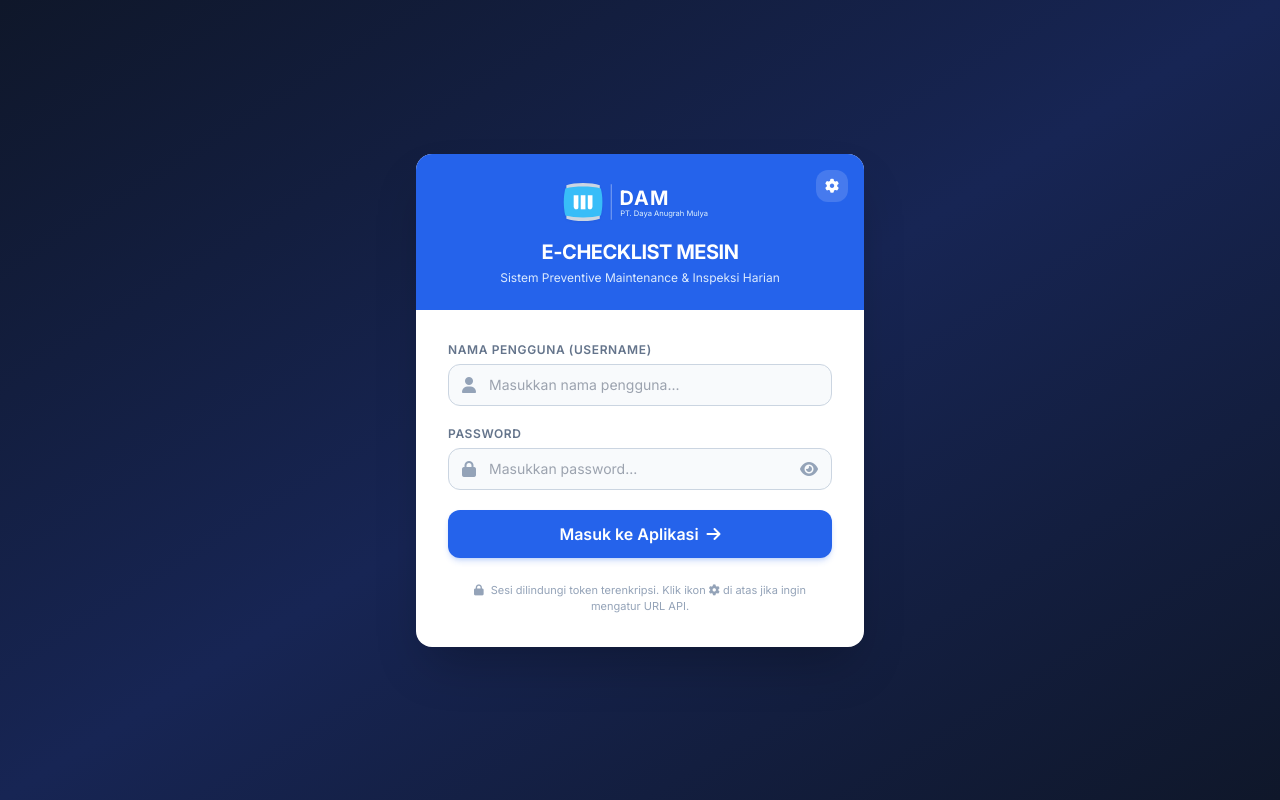
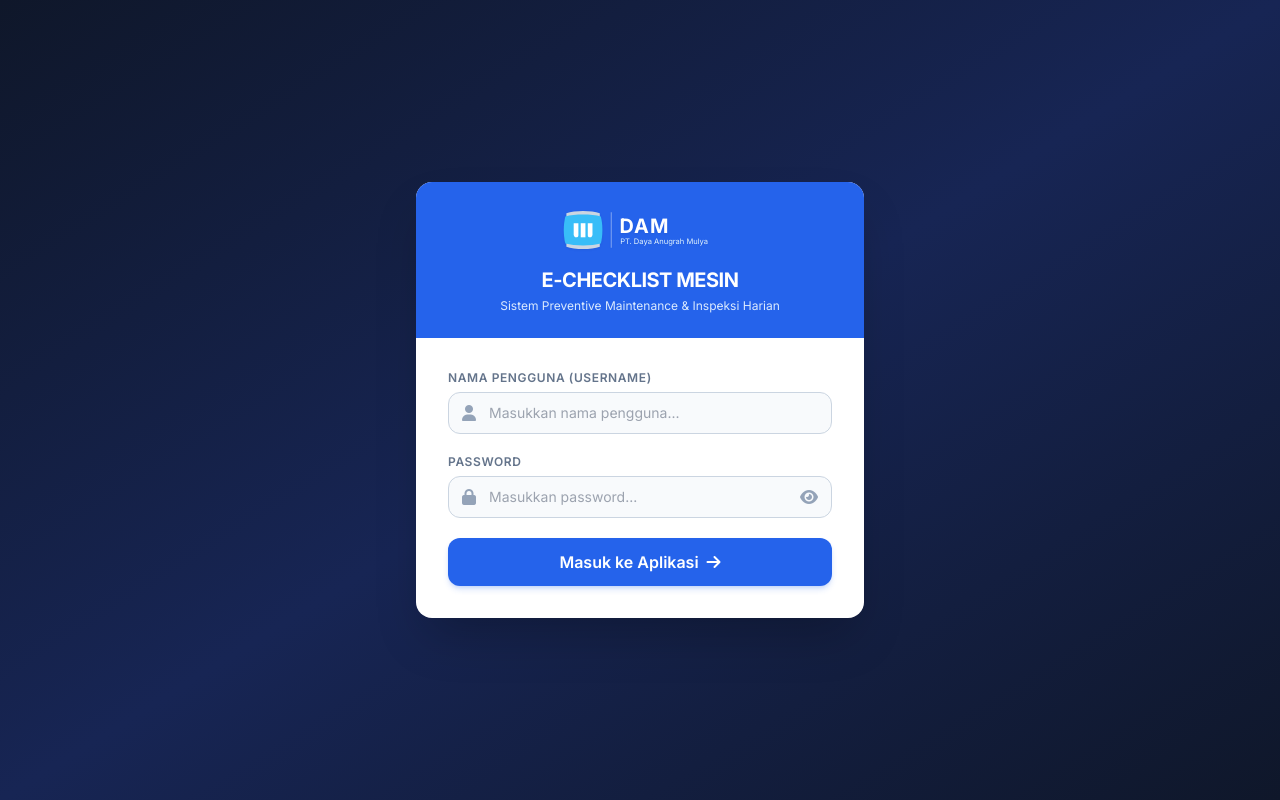
Before and after one commit to app-clients/Inspection, a plain HTML site: page index.html in a window 1280 px wide. Drawn offline with nearby package versions, Linux system fonts and the light colour scheme.

Commit message:
Update index.html

```diff
--- a/index.html
+++ b/index.html
@@ -67,10 +67,6 @@
     <div id="loginSection" class="flex-1 flex items-center justify-center p-4 bg-gradient-to-br from-slate-900 via-blue-950 to-slate-900">
         <div class="bg-white rounded-2xl shadow-2xl w-full max-w-md overflow-hidden">
             <div class="bg-blue-600 p-6 text-white text-center relative">
-                <button type="button" onclick="toggleApiConfigPanel()" title="Pengaturan URL API Google Apps Script"
-                    class="absolute top-4 right-4 w-8 h-8 rounded-xl bg-white/15 hover:bg-white/25 text-white flex items-center justify-center transition">
-                    <i class="fa-solid fa-gear text-sm"></i>
-                </button>
                 <div class="inline-flex items-center justify-center mx-auto mb-3">
                     <!-- Logo DAM - PT. Daya Anugrah Mulya -->
                     <svg viewBox="0 0 320 92" class="h-12 w-auto drop-shadow-sm" xmlns="http://www.w3.org/2000/svg" role="img" aria-label="DAM PT. Daya Anugrah Mulya">
@@ -141,10 +137,6 @@
                     <span>Masuk ke Aplikasi</span>
                     <i class="fa-solid fa-arrow-right"></i>
                 </button>
-
-                <p class="text-[11px] text-center text-slate-400 pt-1">
-                    <i class="fa-solid fa-lock mr-1"></i> Sesi dilindungi token terenkripsi. Klik ikon <i class="fa-solid fa-gear"></i> di atas jika ingin mengatur URL API.
-                </p>
             </form>
         </div>
     </div>
```
